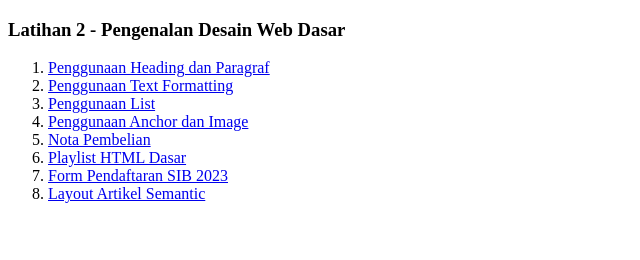
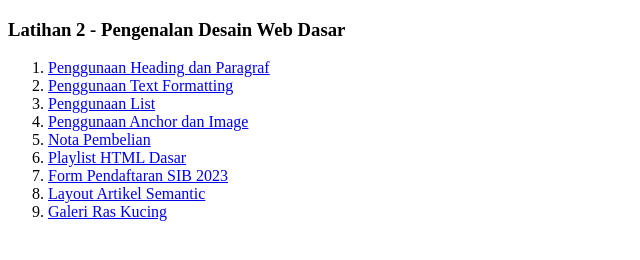
Before and after one commit to Darisman08/fswd3-html-dasar, a plain HTML site: page index.html in a window 1280 px wide. Shown: the whole page, without its empty margins (0-640 px from the left). Drawn offline with Linux system fonts and the light colour scheme.

Commit message:
[FEAT] Tugas 5

```diff
--- a/index.html
+++ b/index.html
@@ -17,6 +17,7 @@
         <li><a target="_blank" href="/pages/playlist.html">Playlist HTML Dasar</a></li>
         <li><a target="_blank" href="/pages/formsib.html">Form Pendaftaran SIB 2023</a></li>
         <li><a target="_blank" href="/pages/semantic.html">Layout Artikel Semantic</a></li>
+        <li><a target="_blank" href="/pages/card.html">Galeri Ras Kucing</a></li>
     </ol>
 </body>
 </html>
```
